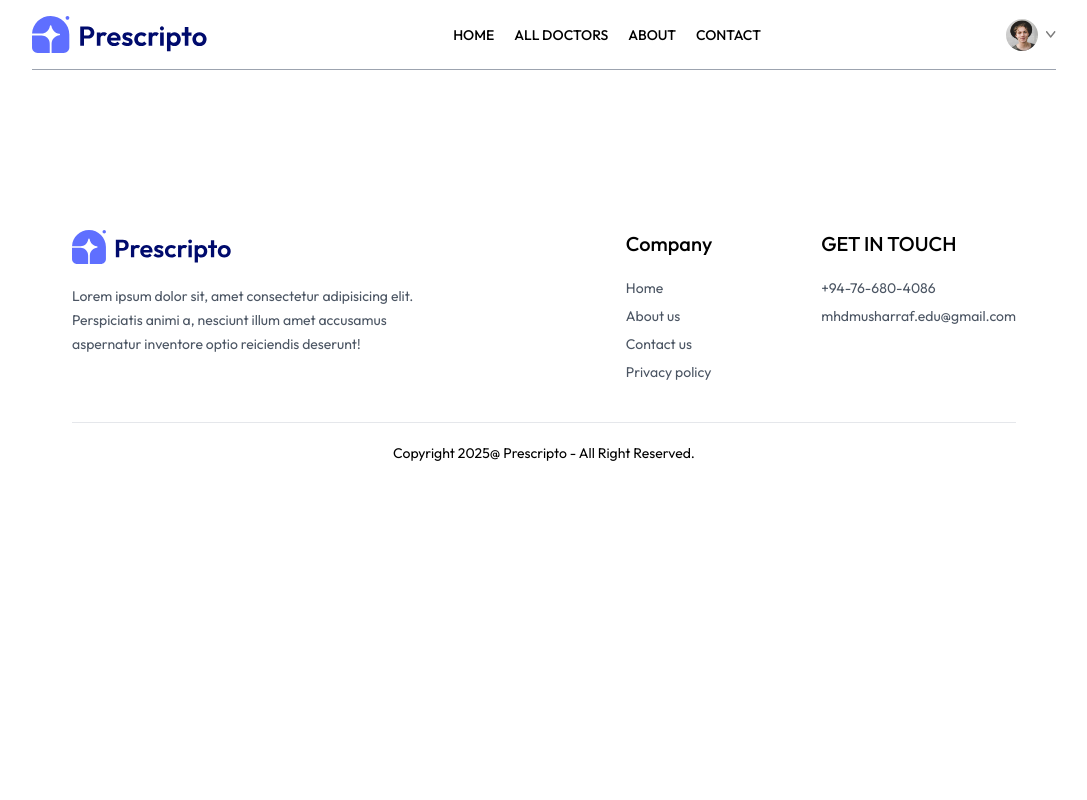
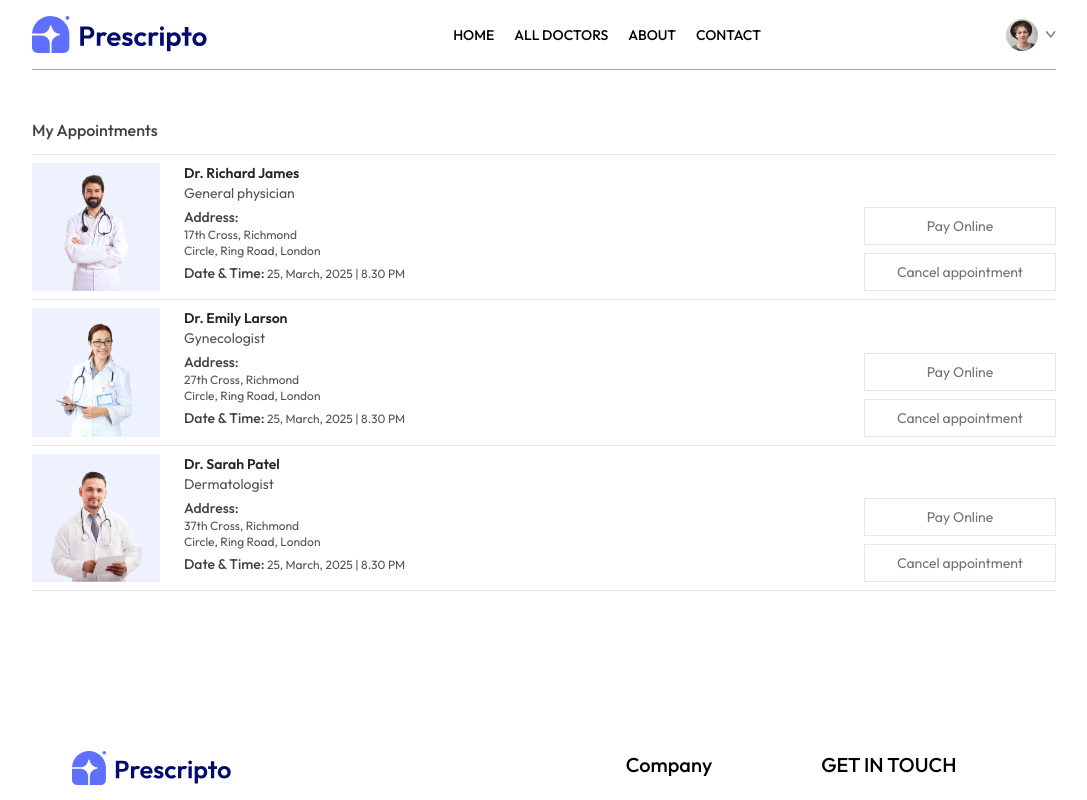
Before and after one commit to mhdmusharraf/Doctor-Appointment-Booking-App, a React (Vite) app in the folder frontend/: page /my-appointments in a window 1280 px wide. Shown: the top 800 px of the page, without its empty margins (96-1183 px from the left). Built offline with nearby package versions, Linux system fonts and the light colour scheme.

Commit message:
Appointment part is done

```diff
--- a/frontend/src/pages/MyAppointments.jsx
+++ b/frontend/src/pages/MyAppointments.jsx
@@ -1,9 +1,38 @@
-import React from 'react'
+import React, { useContext } from 'react'
+import { AppContext } from '../context/AppContext'
 
 const MyAppointments = () => {
+  const {doctors}=useContext(AppContext)
   return (
     <div>
+      <p className='pb-3 mt-12 font-medium text-zinc-700 border-b'>My Appointments</p>
+      <div>
+        {
+          doctors.slice(0,3).map((item, index) => (
+            <div className='grid grid-cols-[1fr_2fr] gap-4 sm:flex sm:gap-6 py-2 border-b' key={index}>
+              <div>
+                <img className='w-32 bg-indigo-50' src={item.image} alt="" />
+              </div>
+              <div className='flex-1 text-sm text-zinc-600'>
+                <p className='text-neutral-800 font-semibold'>{item.name}</p>
+                <p>{item.speciality}</p>
+                <p className='text-zinc-700 font-medium mt-1'>Address:</p>
+                <p className='text-xs'>{item.address.line1}</p>
+                <p className='text-xs'>{item.address.line2}</p>
+                <p className='text-xs mt-1'><span className='text-sm text-neutral-700 font-medium'>Date & Time:</span> 25, March, 2025 | 8.30 PM</p>
 
+              </div>
+              <div>
+
+              </div>
+              <div className='flex flex-col gap-2 justify-end'>
+                <button className='text-sm text-stone-500 text-center sm:min-w-48 py-2 border hover:bg-primary hover:text-white transition-all duration-300'>Pay Online</button>
+                <button className='text-sm text-stone-500 text-center sm:min-w-48 py-2 border hover:bg-red-600 hover:text-white transition-all duration-300'>Cancel appointment</button>
+              </div>
+            </div>
+          ))
+        }
+      </div>
     </div>
   )
 }
```
